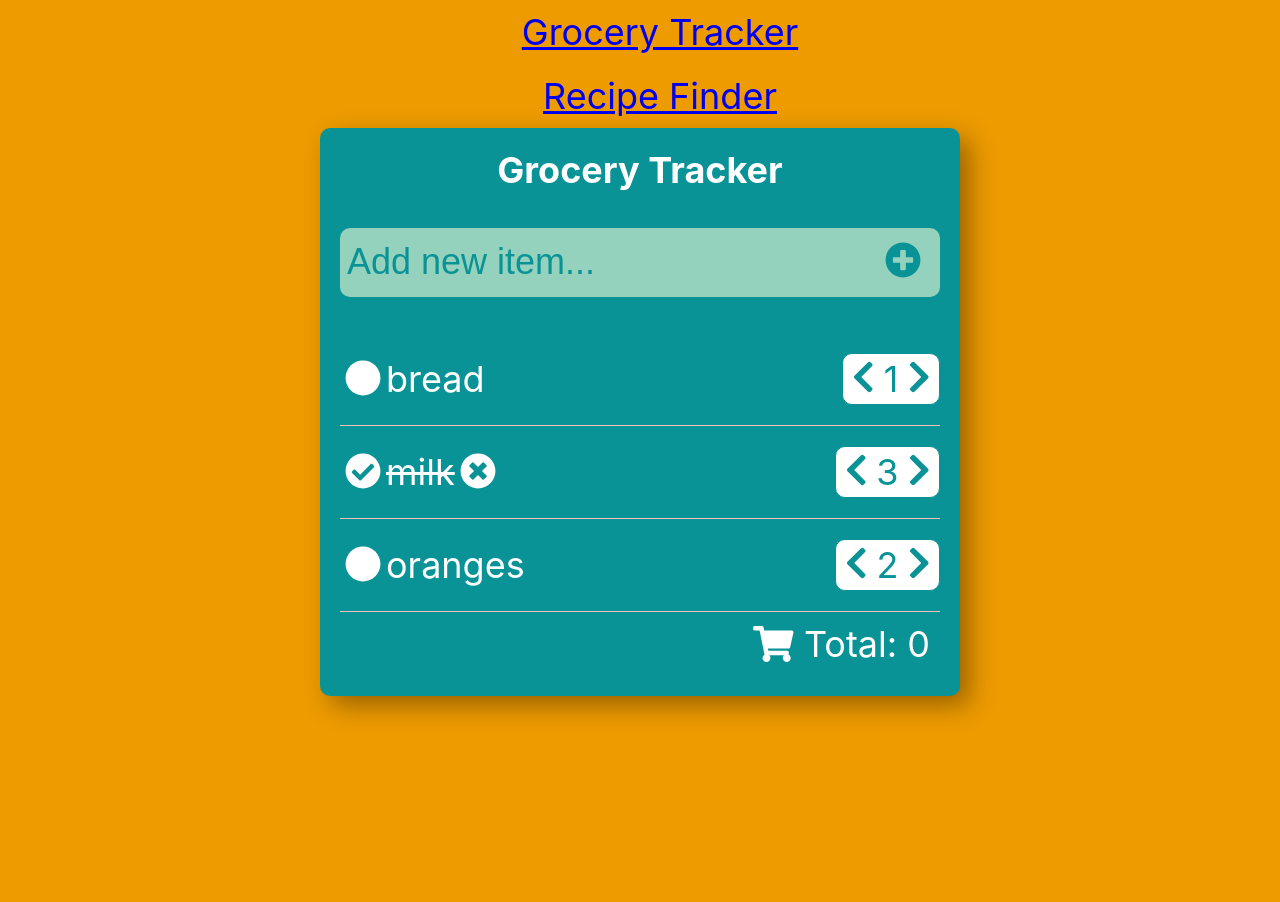
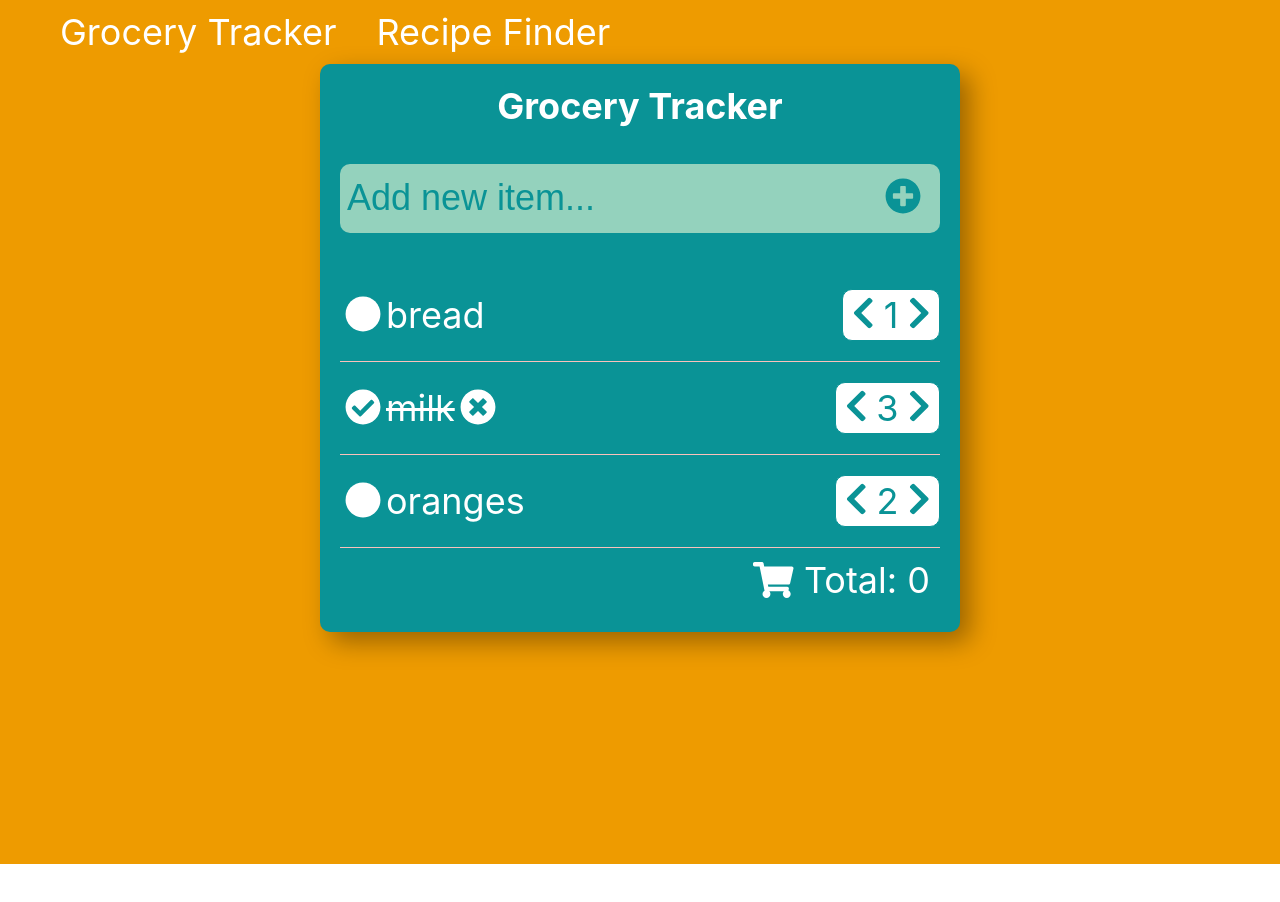
Before and after one commit to ashcoder98/GroceryApp, a React (Create React App) app: page /grocery in a window 1280 px wide. Shown: the top 902 px of the page. After the commit the page ends 864 px from the top, so only its background shows below. Built offline with nearby package versions, Linux system fonts and the light colour scheme.

Commit message:
adds more styling to nav

```diff
--- a/src/App.css
+++ b/src/App.css
@@ -12,18 +12,27 @@ main {
   align-items: center;
   background-color: #ee9b00;
 }
+header {
+  display: flex;
+  width: 100vw;
+  align-items: center;
+  /* margin: 0 auto; */
+}
 .navbar {
   background-color: #ee9b00;
+  width: 100%;
 }
-.navbar ul {
+.navbar ul a {
   list-style: none;
+  color: white;
+  margin: auto;
+  /* display: inline-block; */
+  /* width: 100%; */
 }
 .navbar li {
-  display: flex;
+  display: inline-block;
   padding: 10px 20px;
-  justify-content: space-around;
-  align-items: center;
-  margin: 0 auto;
+  margin: auto;
 }
 .Grocery {
   text-align: center;
--- a/src/components/Nav.js
+++ b/src/components/Nav.js
@@ -4,6 +4,7 @@ import '../App.css';
 function Nav() {
   return (
     <div className="Nav">
+      <header>
       <nav className='navbar'>
           <ul>
             <Link to="/grocery">
@@ -14,6 +15,7 @@ function Nav() {
             </Link>
           </ul>
       </nav>
+      </header>
     </div>
   );
 }
```
